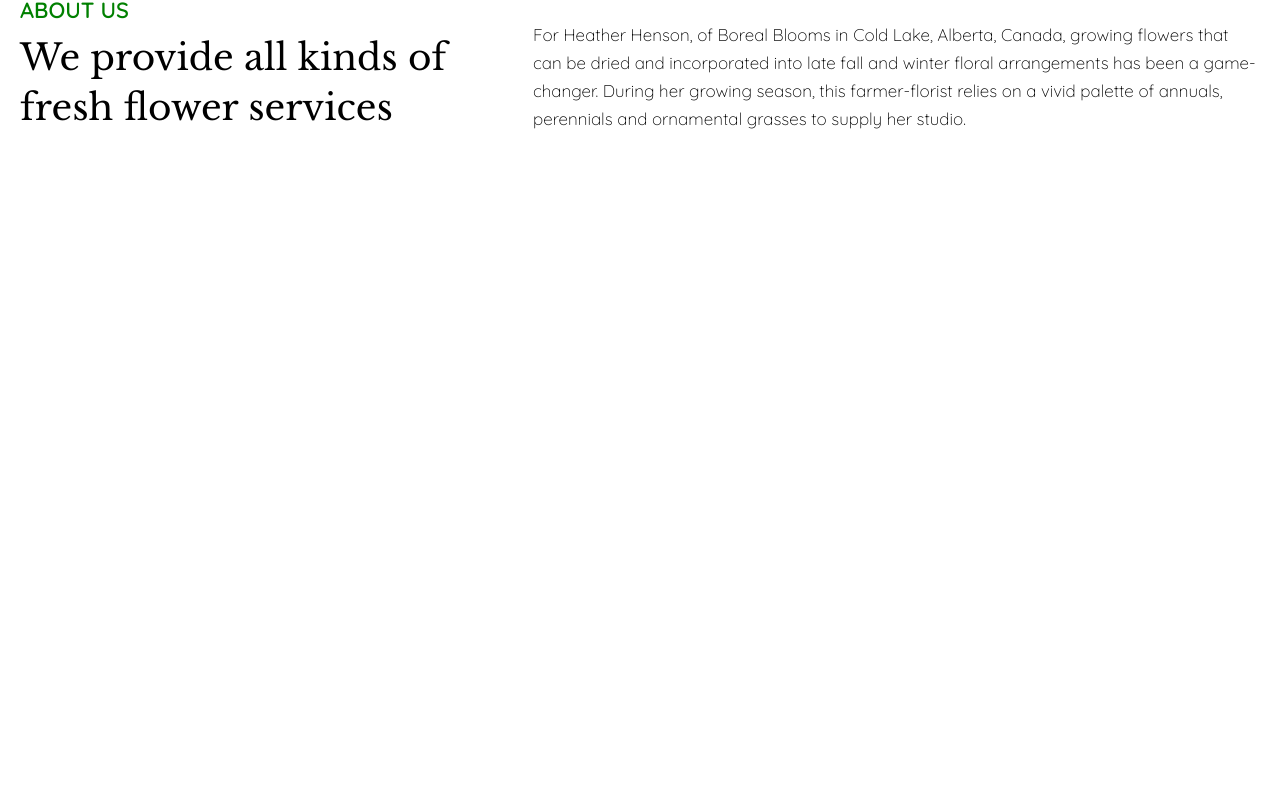
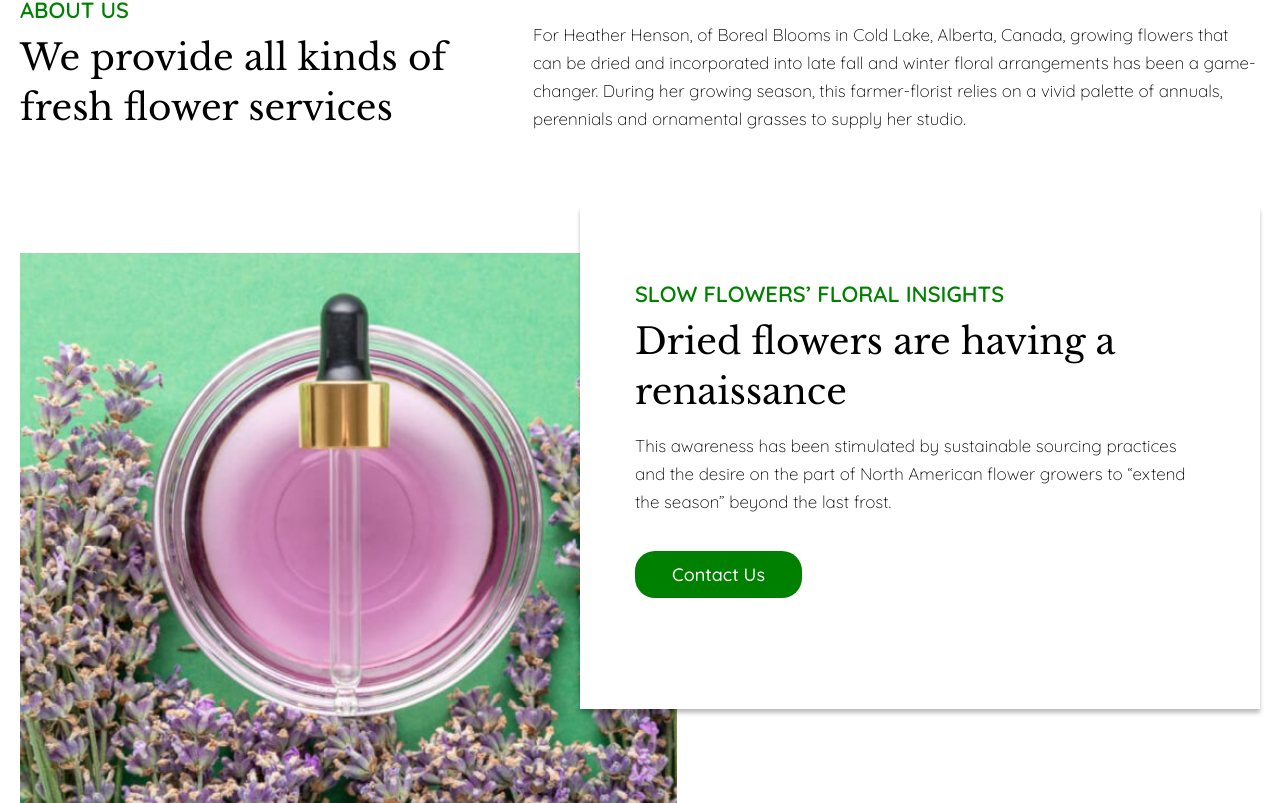
Before and after one commit to mzayniddin/world-aroma, a React (Vite) app: page / in a window 1280 px wide. Shown: the part 1213-2016 px from the top of the page. Before the commit the page ends 1466 px from the top, so only its background shows below. Built offline with nearby package versions, Linux system fonts and the light colour scheme.

Commit message:
finished about-body

```diff
--- a/src/components/about-us/AboutUs.jsx
+++ b/src/components/about-us/AboutUs.jsx
@@ -1,4 +1,11 @@
+// HOOKS
 import { useTranslation } from "react-i18next";
+import { Link } from "react-router-dom";
+
+// IMAGE
+import aboutImg from "../../assets/images/about-img.jpg";
+
+// SCSS
 import "./AboutUs.scss";
 
 const AboutUs = () => {
@@ -27,6 +34,36 @@ const AboutUs = () => {
                         </p>
                     </div>
                 </div>
+                <div className="about-body">
+                    <div className="about-body__img">
+                        <img
+                            src={aboutImg}
+                            width={605}
+                            height={535}
+                            alt="Aroma Flower"
+                        />
+                    </div>
+                    <div className="about-body__content">
+                        <span className="about-body__content-sub-title sub-title">
+                            SLOW FLOWERS’ FLORAL INSIGHTS
+                        </span>
+                        <h2 className="about-body__content-title title">
+                            Dried flowers are having a renaissance
+                        </h2>
+                        <p className="about-body__content-text">
+                            This awareness has been stimulated by sustainable
+                            sourcing practices and the desire on the part of
+                            North American flower growers to “extend the season”
+                            beyond the last frost.
+                        </p>
+                        <Link
+                            to="/contact"
+                            className="about-body__content-link"
+                        >
+                            {t("contact_us")}
+                        </Link>
+                    </div>
+                </div>
             </div>
         </section>
     );
--- a/src/components/about-us/AboutUs.scss
+++ b/src/components/about-us/AboutUs.scss
@@ -2,7 +2,6 @@
     &-top {
         display: flex;
         gap: 20px 38px;
-        margin-bottom: 120px;
     }
 
     &-heading {
@@ -10,7 +9,6 @@
     }
 
     &-heading__sub-title {
-        text-transform: uppercase;
         margin-bottom: 9px;
     }
 
@@ -26,12 +24,76 @@
             color: var(--black-c);
         }
     }
+
+    .sub-title {
+        text-transform: uppercase;
+    }
+
+    &-body {
+        margin-top: 120px;
+        position: relative;
+    }
+
+    &-body__img img {
+        width: 53%;
+        height: 550px;
+        object-fit: cover;
+    }
+
+    &-body__content {
+        max-width: 680px;
+        padding: 73px 70px 111px 55px;
+        background-color: var(--white-c);
+        box-shadow: 0px 4px 4px rgba(0, 0, 0, 0.25);
+        position: absolute;
+        top: -46px;
+        right: 0;
+
+        &-sub-title {
+            margin-bottom: 9px;
+        }
+
+        &-title {
+            margin-bottom: 15px;
+        }
+
+        &-text {
+            font-size: 17px;
+            font-weight: 300;
+            line-height: 28px;
+            color: var(--black-c);
+            margin-bottom: 35px;
+        }
+
+        &-link {
+            max-width: 167px;
+            width: 100%;
+            display: inline-block;
+            border-radius: 20px;
+            text-align: center;
+            text-transform: capitalize;
+            background-color: var(--green-c);
+            padding: 12px 10px;
+            font-size: var(--text-lg);
+            font-weight: 500;
+            color: var(--white-c);
+        }
+    }
 }
 
 @media screen and (max-width: 1080px) {
     .about {
         &-top {
             flex-direction: column;
+        }
+
+        &-body__img img {
+            width: 605px;
+            height: 525px;
+        }
+
+        &-body__content {
+            max-width: 600px;
         }
     }
 }
@@ -49,7 +111,7 @@
             margin-bottom: 20px;
         }
 
-        &-top__text > p {
+        &-top__text>p {
             font-size: var(--text-base);
         }
 
@@ -65,5 +127,9 @@
             font-weight: 400;
             line-height: 125%;
         }
+
+        &-body {
+            display: none;
+        }
     }
 }
```
Also changed, not shown: src/assets/images/about-img.jpg (added).
